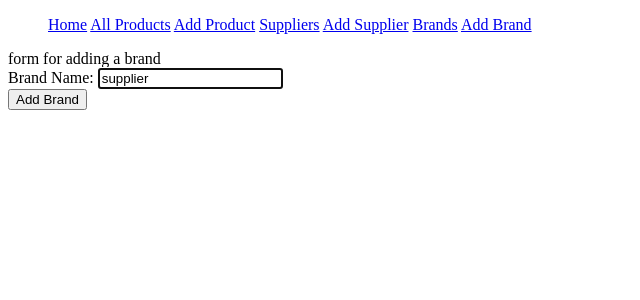
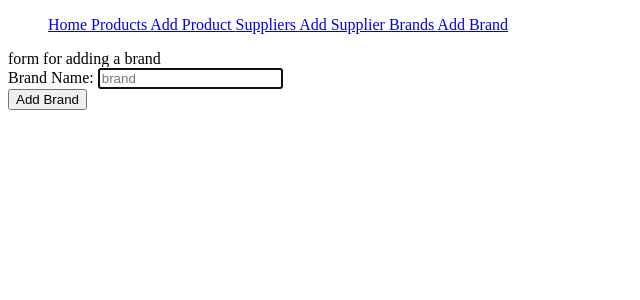
Before and after one commit to Speirsy/python_project_inventory, a Flask app: page /brands/new in a window 1280 px wide. Shown: the top 300 px of the page, without its empty margins (0-640 px from the left). Run offline with Flask 2, Linux system fonts and the light colour scheme.

Commit message:
add Brands fixed

```diff
--- a/templates/base.html
+++ b/templates/base.html
@@ -12,15 +12,15 @@
   <header>
     <nav>
       <ul class="menu">
-        <a href="{{ url_for('home') }}">Home</a>
-        <a href="{{ url_for('products.products') }}">All Products</a>
-        <a href="/products/new">Add Product</a>
-        <a href="{{ url_for('suppliers.suppliers') }}">Suppliers</a>
-        <a href="/suppliers/new">Add Supplier</a>
+        <a href="{{ url_for('home') }}"> Home </a>
+        <a href="{{ url_for('products.products') }}"> Products </a>
+        <a href="/products/new"> Add Product </a>
+        <a href="{{ url_for('suppliers.suppliers') }}"> Suppliers </a>
+        <a href="/suppliers/new"> Add Supplier </a>
 
-        <a href="/brands">Brands</a>
+        <a href="/brands"> Brands </a>
 
-        <a href="/brand/new">Add Brand</a>
+        <a href="/brands/new"> Add Brand </a>
 
 
       </ul>
--- a/templates/brands/new.html
+++ b/templates/brands/new.html
@@ -1,11 +1,11 @@
 {% extends "base.html" %}
 {% block content %}
 form for adding a brand
-<form action="/Brands" method="post">
+<form action="/brands" method="post">
 
   <div>
     <label for="brand">Brand Name:</label>
-    <input type="text" id="brand" name="name" value="supplier" required autofocus />
+    <input type="text" id="brand" name="name" placeholder="brand" required autofocus />
   </div>
 
 
--- a/templates/index.html
+++ b/templates/index.html
@@ -1,6 +1,8 @@
 {% extends "base.html" %}
 {% block home %}
+
 <section id="home-image">
+    <img src=/../static/images/"Largs_Hardware.jpg" />
 Welcome to Jimmy's Nails Inventory
 </section>
 {% endblock %}
```
Also changed, not shown: static/images/Largs_Hardware.jpg (renamed from static/images/11155099_848729515194861_9034003699825232888_o.jpg), templates/brands/photo.html (added).
